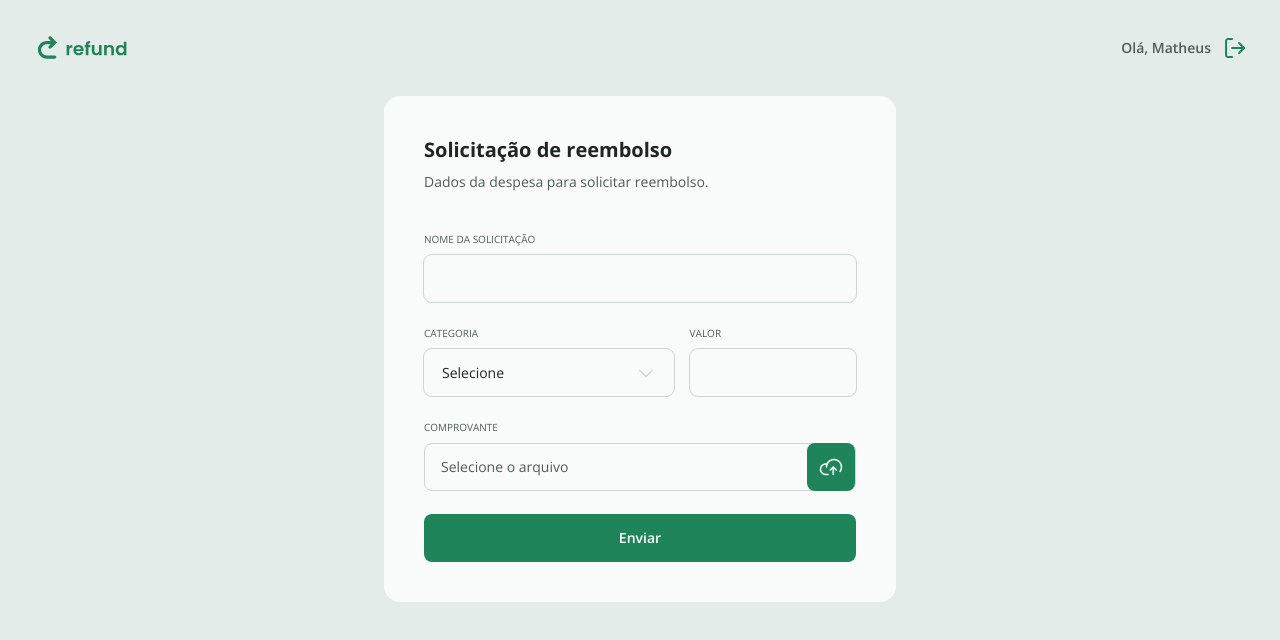
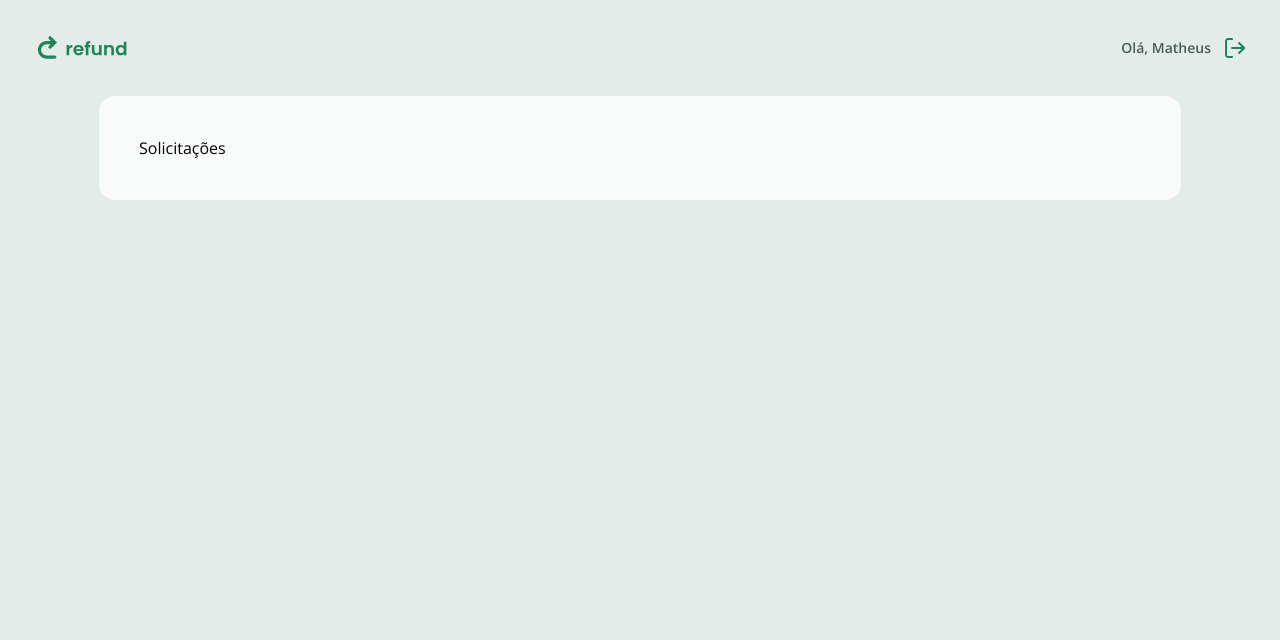
Before and after one commit to Matheus-AlvesCS/refund-interface, a React (Vite) app: page / in a window 1280 px wide. Shown: the top 640 px of the page. Built offline with nearby package versions, Linux system fonts and the light colour scheme.

Commit message:
feat(dashboard): create ManagerRoutes and stub Dashboard page

```diff
--- a/src/layouts/AppLayout.tsx
+++ b/src/layouts/AppLayout.tsx
@@ -2,12 +2,18 @@ import { Outlet } from "react-router"
 
 import { Header } from "../components/Header"
 
-export function AppLayout() {
+type Display = {
+  maxWidth?: "default" | "dashboard"
+}
+
+export function AppLayout({ maxWidth = "default" }: Display) {
   return (
     <div className="w-screen h-screen p-4 bg-gray-400 flex flex-col items-center md:p-8">
       <Header />
 
-      <main className="bg-gray-500 rounded-2xl p-5 w-full max-w-lg md:p-10">
+      <main
+        className={`bg-gray-500 rounded-2xl p-5 w-full ${maxWidth === "dashboard" ? "max-w-270.5" : "max-w-lg"} md:p-10`}
+      >
         <Outlet />
       </main>
     </div>
--- /dev/null
+++ b/src/pages/Dashboard.tsx
@@ -0,0 +1,3 @@
+export function Dashboard() {
+  return <h1>Solicitações</h1>
+}
--- /dev/null
+++ b/src/routes/ManagerRoutes.tsx
@@ -0,0 +1,14 @@
+import { Routes, Route } from "react-router"
+
+import { Dashboard } from "../pages/Dashboard"
+import { AppLayout } from "../layouts/AppLayout"
+
+export function ManagerRoutes() {
+  return (
+    <Routes>
+      <Route path="/" element={<AppLayout maxWidth="dashboard" />}>
+        <Route path="/" element={<Dashboard />} />
+      </Route>
+    </Routes>
+  )
+}
--- a/src/routes/index.tsx
+++ b/src/routes/index.tsx
@@ -2,11 +2,29 @@ import { BrowserRouter } from "react-router"
 
 import { AuthRoutes } from "./AuthRoutes"
 import { EmployeeRoutes } from "./EmployeeRoutes"
+import { ManagerRoutes } from "./ManagerRoutes"
+
+const session = {
+  user: {
+    role: "manager",
+  },
+}
 
 export function Routes() {
+  function Route() {
+    switch (session.user.role) {
+      case "employee":
+        return <EmployeeRoutes />
+      case "manager":
+        return <ManagerRoutes />
+      default:
+        return <AuthRoutes />
+    }
+  }
+
   return (
     <BrowserRouter>
-      <EmployeeRoutes />
+      <Route />
     </BrowserRouter>
   )
 }
```
